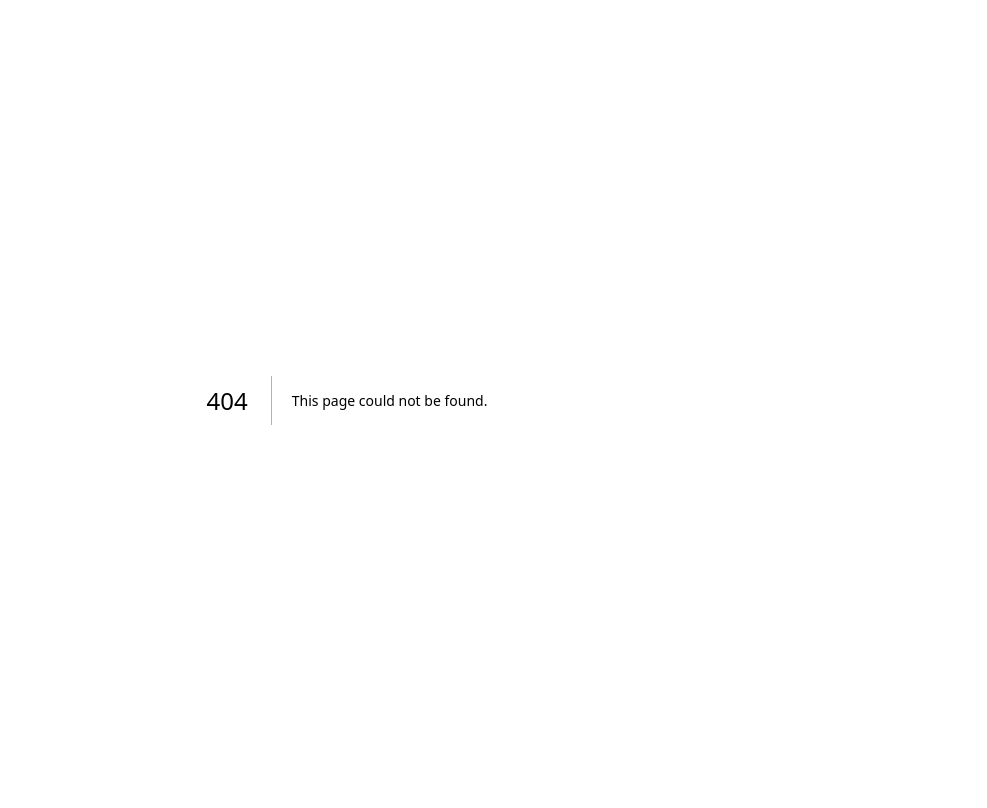
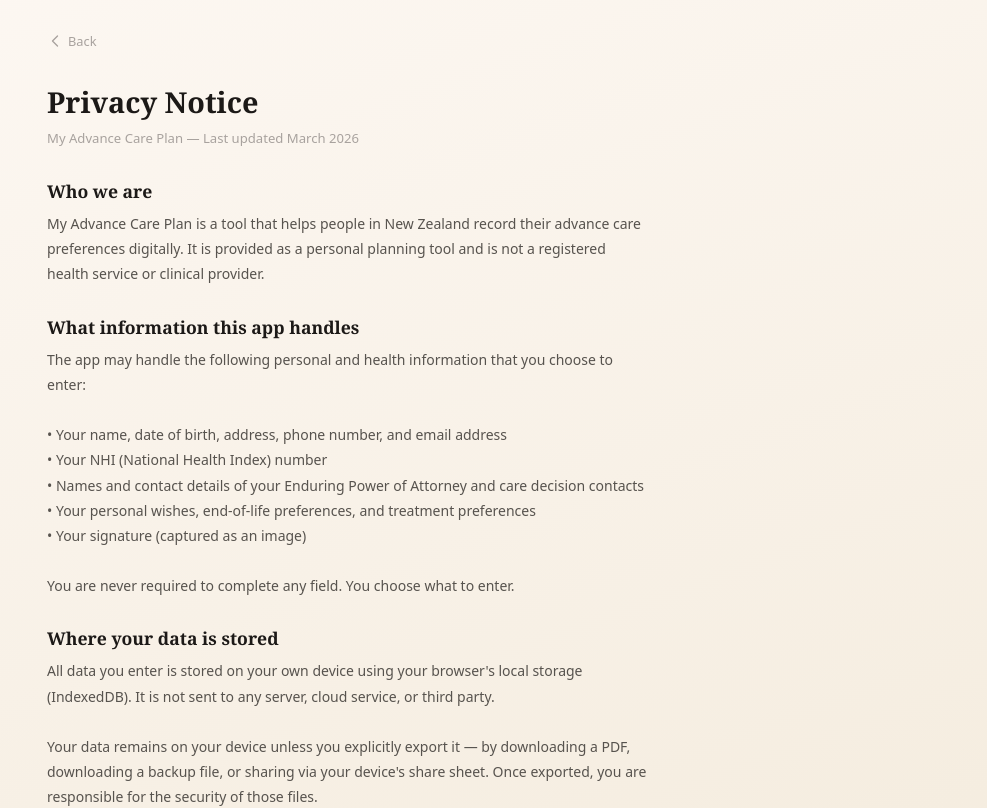
Before and after one commit to shumin-zhou/advance-care-plan, a Next.js app: page /privacy in a window 1280 px wide. Before the commit this address had no page. Shown: the top 808 px of the page, without its empty margins (293-1280 px from the left). Built offline with nearby package versions, Linux system fonts and the light colour scheme.

Commit message:
adding robots.txt and privacy

```diff
--- /dev/null
+++ b/src/app/privacy/page.tsx
@@ -0,0 +1,134 @@
+"use client";
+
+import React from "react";
+import Link from "next/link";
+
+export default function PrivacyPage() {
+  return (
+    <div style={{
+      minHeight: "100vh",
+      background: "linear-gradient(160deg, #fdf8f3 0%, #f5ede0 50%, #fdf8f3 100%)",
+    }}>
+      <div style={{ maxWidth: 600, margin: "0 auto", padding: "32px 20px 64px" }}>
+
+        {/* Back link */}
+        <Link href="/" style={{
+          display: "inline-flex", alignItems: "center", gap: 5,
+          fontFamily: "system-ui, sans-serif", fontSize: "0.8rem",
+          color: "#a8a29e", textDecoration: "none", marginBottom: 32,
+        }}>
+          <svg width="16" height="16" viewBox="0 0 24 24" fill="none" stroke="currentColor" strokeWidth="2" style={{ display: "block" }}>
+            <path strokeLinecap="round" strokeLinejoin="round" d="M15.75 19.5L8.25 12l7.5-7.5" />
+          </svg>
+          Back
+        </Link>
+
+        {/* Header */}
+        <div style={{ marginBottom: 32 }}>
+          <h1 style={{
+            fontFamily: "Georgia, serif", fontSize: "1.8rem",
+            fontWeight: 700, color: "#1c1917", margin: "0 0 8px",
+          }}>
+            Privacy Notice
+          </h1>
+          <p style={{
+            fontFamily: "system-ui, sans-serif", fontSize: "0.82rem",
+            color: "#a8a29e", margin: 0,
+          }}>
+            My Advance Care Plan — Last updated March 2026
+          </p>
+        </div>
+
+        {/* Sections */}
+        {[
+          {
+            title: "Who we are",
+            body: `My Advance Care Plan is a tool that helps people in New Zealand record their advance care preferences digitally. It is provided as a personal planning tool and is not a registered health service or clinical provider.`,
+          },
+          {
+            title: "What information this app handles",
+            body: `The app may handle the following personal and health information that you choose to enter:
+
+• Your name, date of birth, address, phone number, and email address
+• Your NHI (National Health Index) number
+• Names and contact details of your Enduring Power of Attorney and care decision contacts
+• Your personal wishes, end-of-life preferences, and treatment preferences
+• Your signature (captured as an image)
+
+You are never required to complete any field. You choose what to enter.`,
+          },
+          {
+            title: "Where your data is stored",
+            body: `All data you enter is stored on your own device using your browser's local storage (IndexedDB). It is not sent to any server, cloud service, or third party.
+
+Your data remains on your device unless you explicitly export it — by downloading a PDF, downloading a backup file, or sharing via your device's share sheet. Once exported, you are responsible for the security of those files.
+
+If you clear your browser data or storage, your plan data will be deleted. We recommend keeping an exported backup in a safe location.`,
+          },
+          {
+            title: "Cookies and tracking",
+            body: `This app does not use cookies, analytics, advertising trackers, or any third-party monitoring tools. No data about your usage is collected or transmitted.`,
+          },
+          {
+            title: "Sharing your plan",
+            body: `You control when and how your plan is shared. The app provides tools to:
+
+• Download a PDF to share with your healthcare provider or family
+• Export a backup file for your own records
+• Share via your device's native share sheet (on supported devices)
+
+We do not send your plan to anyone on your behalf.`,
+          },
+          {
+            title: "NZ Privacy Act 2020",
+            body: `This app is designed to comply with the New Zealand Privacy Act 2020 and, to the extent applicable, the Health Information Privacy Code 2020 (HIPC).
+
+Because your data is stored locally on your device and not transmitted to any server we operate, we do not hold your personal information in the legal sense — you do. You have full control over it at all times.`,
+          },
+          {
+            title: "Legal standing of your plan",
+            body: `A digitally completed advance care plan is a record of your preferences and wishes. It is not a legally binding document under New Zealand law without a hand-written signature witnessed by a health professional.
+
+To give your plan the strongest possible standing, print the PDF, sign it by hand, and have it witnessed by a health professional such as your GP.`,
+          },
+          {
+            title: "Children",
+            body: `This app is intended for use by adults (18 years and over) or by a family member assisting an adult. It is not designed for or directed at children.`,
+          },
+          {
+            title: "Changes to this notice",
+            body: `We may update this privacy notice from time to time. The date at the top of this page will reflect the most recent revision. Continued use of the app after an update constitutes acceptance of the revised notice.`,
+          },
+
+        ].map(section => (
+          <div key={section.title} style={{ marginBottom: 28 }}>
+            <h2 style={{
+              fontFamily: "Georgia, serif", fontSize: "1.1rem",
+              fontWeight: 700, color: "#1c1917", margin: "0 0 8px",
+            }}>
+              {section.title}
+            </h2>
+            <p style={{
+              fontFamily: "system-ui, sans-serif", fontSize: "0.875rem",
+              color: "#57534e", margin: 0, lineHeight: 1.8,
+              whiteSpace: "pre-line",
+            }}>
+              {section.body}
+            </p>
+          </div>
+        ))}
+
+        {/* Footer rule */}
+        <div style={{ borderTop: "1px solid #e7e5e4", paddingTop: 24, marginTop: 12 }}>
+          <p style={{
+            fontFamily: "system-ui, sans-serif", fontSize: "0.78rem",
+            color: "#a8a29e", margin: 0, lineHeight: 1.6,
+          }}>
+            My Advance Care Plan is not a registered health service. It is a personal planning tool. Always discuss your advance care wishes with your doctor, family, and loved ones.
+          </p>
+        </div>
+
+      </div>
+    </div>
+  );
+}
```
Also changed, not shown: public/robots.txt (added).
